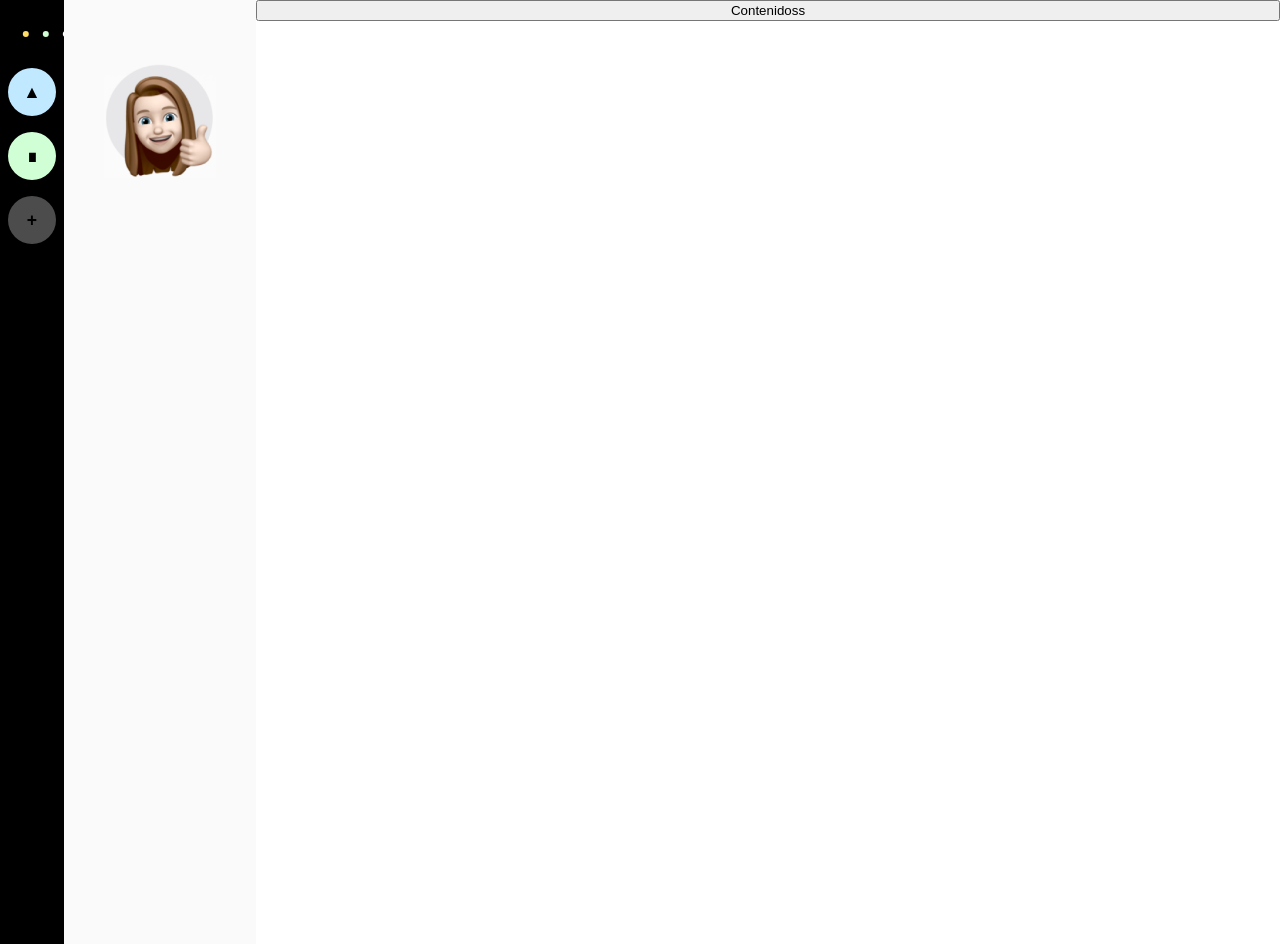
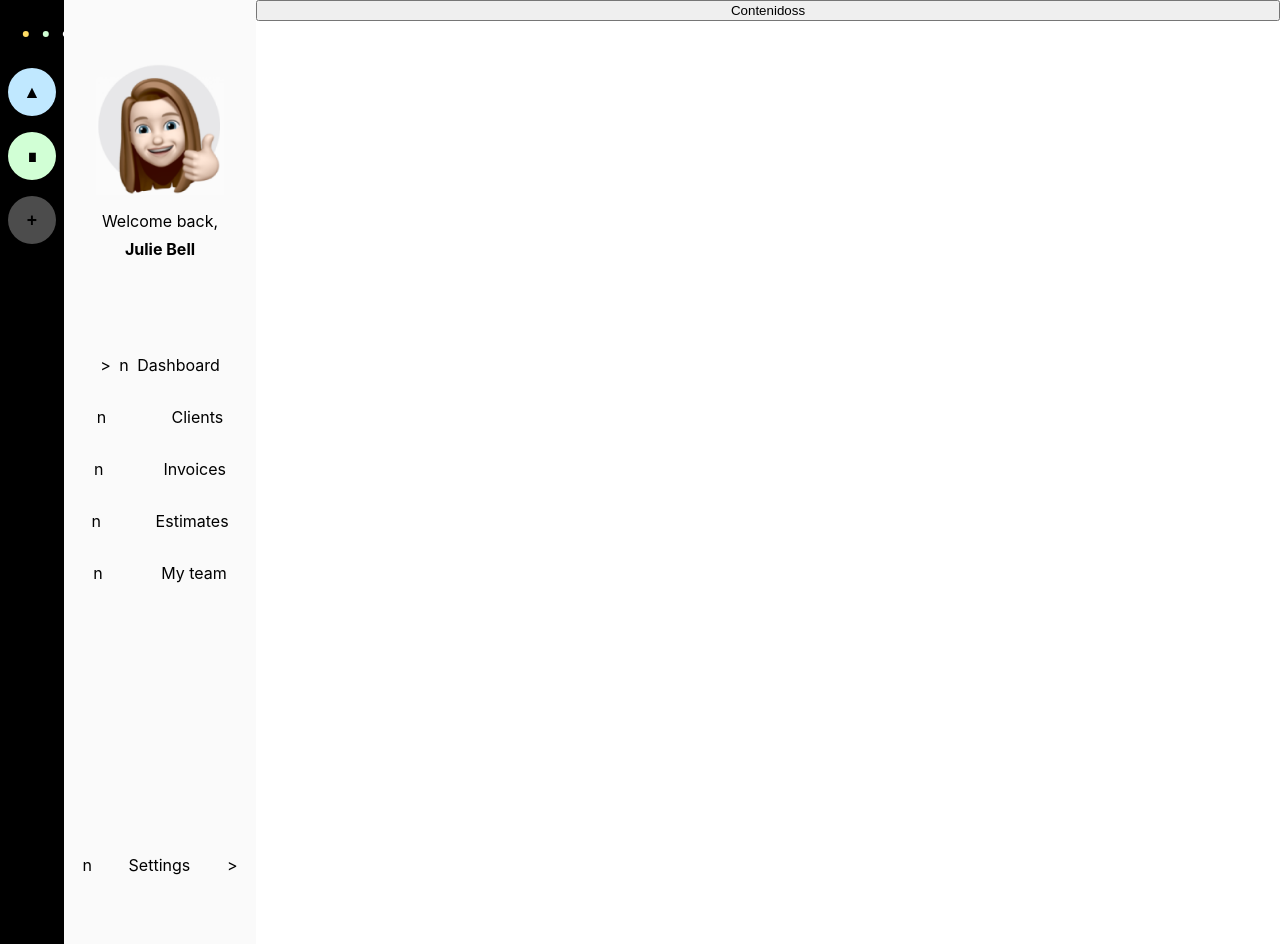
Before and after one commit to RubenChalapud/PracticaScss, a React (Create React App) app: page / in a window 1280 px wide. Built offline with nearby package versions, Linux system fonts and the light colour scheme.

Commit message:
Se organizó las carpetas del Perfil.

```diff
--- /dev/null
+++ b/src/Components/Perfil/Opciones/Opcion/Opcion.js
@@ -0,0 +1,12 @@
+import React from "react";
+
+function Opcion({icon, text}) {
+    return (
+        <div className="o-container-option">
+            <p>{icon}</p>
+            <p>{text}</p>
+        </div>
+    );
+  }
+
+  export default Opcion;
--- /dev/null
+++ b/src/Components/Perfil/Opciones/OpcionSelected/OpcionSelected.js
@@ -0,0 +1,13 @@
+import React from "react";
+
+function OpcionSelected() {
+    return (
+    <div className="o-container-option o-container-option-selected">
+        <p>&gt;</p>
+        <p>n</p>
+        <p>Dashboard</p>
+    </div>
+    );
+  }
+
+  export default OpcionSelected;
--- /dev/null
+++ b/src/Components/Perfil/Opciones/Opciones.js
@@ -0,0 +1,17 @@
+import React from "react";
+import Opcion from "./Opcion/Opcion";
+import OpcionSelected from "./OpcionSelected/OpcionSelected";
+
+function Opciones() {
+    return (
+    <div className="o-perfil-nav-container">
+        <OpcionSelected></OpcionSelected>
+        <Opcion icon={"n"} text={"Clients"}></Opcion>
+        <Opcion icon={"n"} text={"Invoices"}></Opcion>
+        <Opcion icon={"n"} text={"Estimates"}></Opcion>
+        <Opcion icon={"n"} text={"My team"}></Opcion>
+      </div>
+    );
+  }
+
+  export default Opciones;
--- a/src/Components/Perfil/Perfil.css
+++ b/src/Components/Perfil/Perfil.css
@@ -17,5 +17,34 @@
 }
 
 .o-img-perfil {
-    width: 7rem;
+    width: 8rem;
 }
+
+.o-name-perfil {
+    margin-top: -0.5rem;
+    font-weight: 700;
+}
+
+.o-perfil-nav-container {
+    margin-top: 4rem;
+}
+
+.o-container-option {
+    display: flex;
+    flex-direction: row;
+    justify-content: space-around;
+    align-content: center;
+    align-items: center;
+}
+
+.o-container-option-selected {
+    margin-left: 2rem;
+    margin-right: 2rem;
+}
+
+.o-perfil-settings-container {
+    display: flex;
+    flex-direction: row;
+    justify-content: space-around;
+    margin-top: 15rem;
+}
--- a/src/Components/Perfil/Perfil.js
+++ b/src/Components/Perfil/Perfil.js
@@ -1,14 +1,16 @@
 import React from "react";
+import Opciones from "./Opciones/Opciones";
 import "./Perfil.css"
 import imgPerfil from "./persona.png"
+import Persona from "./Persona/Persona";
+import Settings from "./Settings/Settings";
 
 function Perfil() {
     return (
       <div className="o-perfil">
-        <div className="o-perfil-container">
-          <img src={imgPerfil} className="o-img-perfil" alt="Imagen de perfil"></img>
-        </div>
-
+        <Persona img={imgPerfil}></Persona>
+        <Opciones></Opciones>
+        <Settings></Settings>
       </div>
     );
   }
--- /dev/null
+++ b/src/Components/Perfil/Persona/Persona.js
@@ -0,0 +1,13 @@
+import React from "react";
+
+function Persona({img}) {
+    return (
+    <div className="o-perfil-container">
+        <img src={img} className="o-img-perfil" alt="Imagen de perfil"></img>
+        <p className="o-welcome-perfil">Welcome back,</p>
+        <p className="o-name-perfil">Julie Bell</p>
+    </div>
+    );
+  }
+
+  export default Persona;
--- /dev/null
+++ b/src/Components/Perfil/Settings/Settings.js
@@ -0,0 +1,13 @@
+import React from "react";
+
+function Settings() {
+    return (
+    <div className="o-perfil-settings-container">
+        <p>n</p>
+        <p>Settings</p>
+        <p>&gt;</p>
+    </div>
+    );
+  }
+
+  export default Settings;
```
